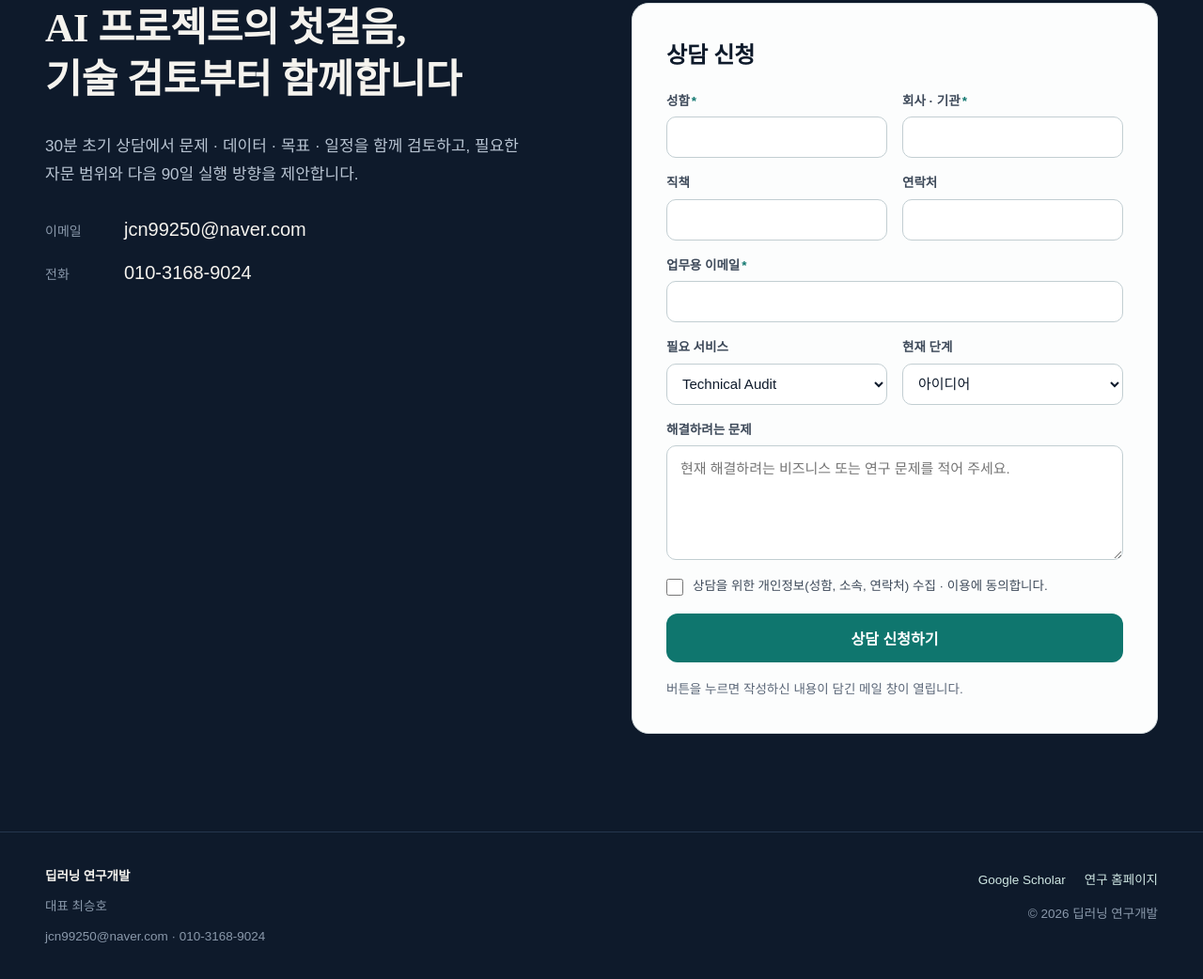
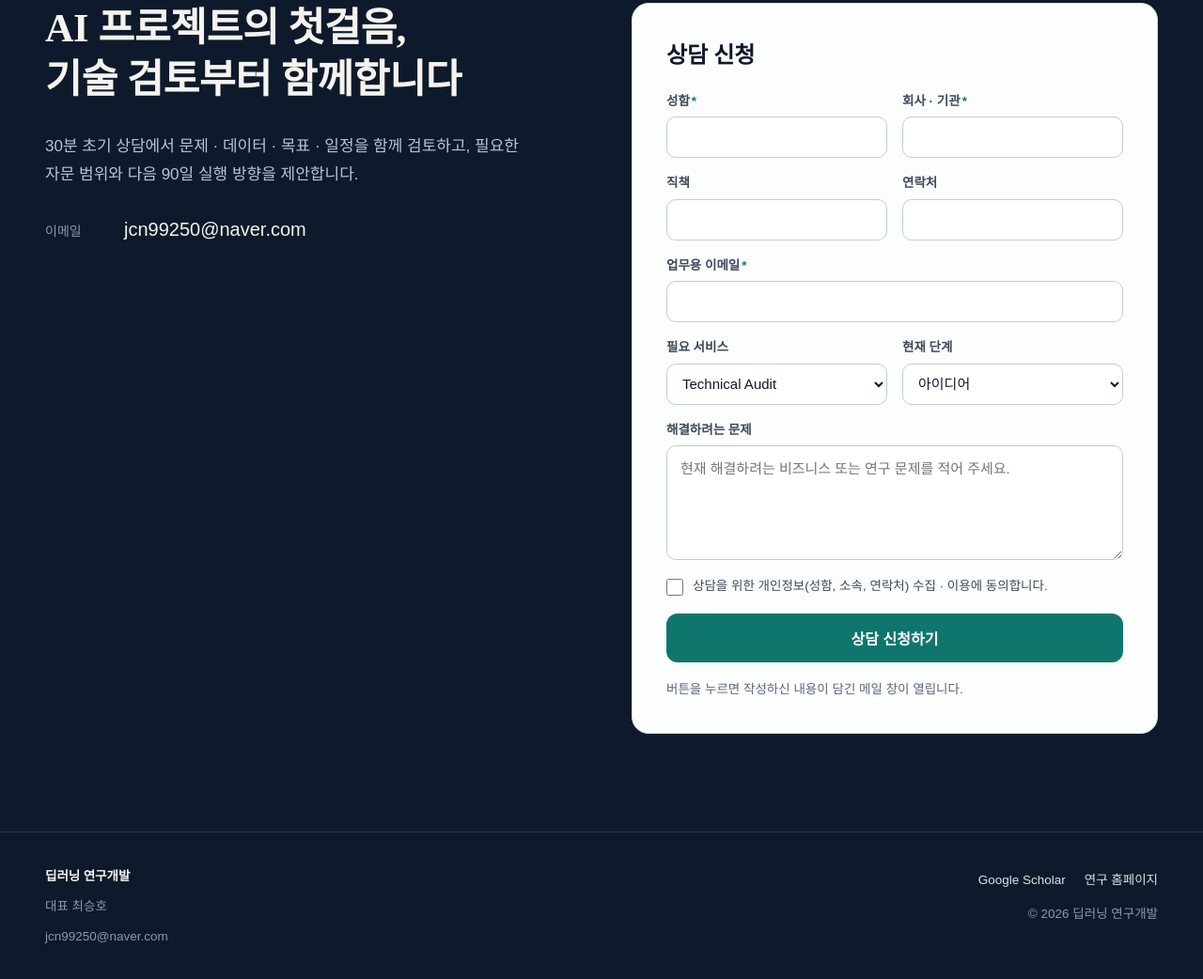
Before and after one commit to choiseoungho/Deep-Learning-Research-and-Development, a plain HTML site: page index.html in a window 1280 px wide. Shown: the part 6022-7064 px from the top of the page at 94% size. Drawn offline with Linux system fonts and the light colour scheme; a web font is replaced by a local one.

Commit message:
홈페이지에서 전화번호 삭제
Co-Authored-By: Claude Opus 5.5 <noreply@anthropic.com>
Claude-Session: https://claude.ai/code/session_01DsHiowy762xuC94ged8Qhg

```diff
--- a/index.html
+++ b/index.html
@@ -47,7 +47,6 @@
       "image": "https://choiseoungho.github.io/Deep-Learning-Research-and-Development/og-image.png",
       "description": "의료 AI 연구를 제품과 사업의 성과로 잇는 기술 파트너. Medical AI 기술자문, Technical Audit, Fractional AI CTO, 병원 AI 연구컨설팅, 기업 생성형 AI 교육, AI R&D 과제 기술설계.",
       "email": "jcn99250@naver.com",
-      "telephone": "+82-10-3168-9024",
       "areaServed": "KR",
       "founder": { "@id": "https://choiseoungho.github.io/Deep-Learning-Research-and-Development/#founder" },
       "knowsAbout": ["Medical AI", "Deep Learning", "Computer Vision", "LLM", "RAG", "AI Agent", "Model Validation"],
@@ -684,9 +683,7 @@ a{color:var(--accent)}
       <h2 class="h2" id="h-contact">AI 프로젝트의 첫걸음,<br>기술 검토부터 함께합니다</h2>
       <p>30분 초기 상담에서 문제 · 데이터 · 목표 · 일정을 함께 검토하고, 필요한 자문 범위와 다음 90일 실행 방향을 제안합니다.</p>
       <dl class="contact-lines">
-        <div><dt>이메일</dt><dd><a href="mailto:jcn99250@naver.com">jcn99250@naver.com</a></dd></div>
-        <div><dt>전화</dt><dd><a href="tel:010-3168-9024">010-3168-9024</a></dd></div>
-      </dl>
+        <div><dt>이메일</dt><dd><a href="mailto:jcn99250@naver.com">jcn99250@naver.com</a></dd></div>      </dl>
     </div>
     <form class="form-card" id="inquiry" novalidate aria-labelledby="h-form">
       <h3 id="h-form">상담 신청</h3>
@@ -719,7 +716,7 @@ a{color:var(--accent)}
     <div class="f-brand">
       <span class="f-name">딥러닝 연구개발</span>
       <span>대표 최승호</span>
-      <span>jcn99250@naver.com · 010-3168-9024</span>
+      <span>jcn99250@naver.com</span>
     </div>
     <div class="f-meta">
       <nav aria-label="외부 링크">
```
